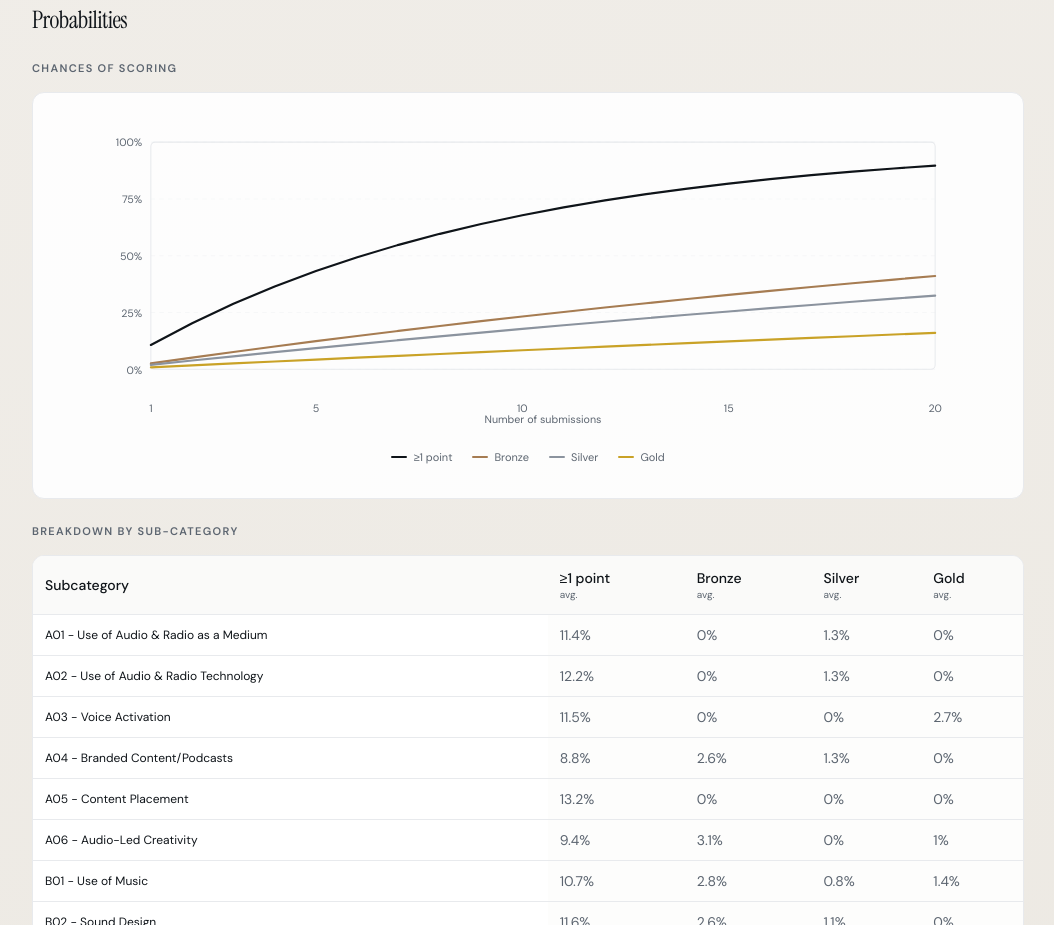
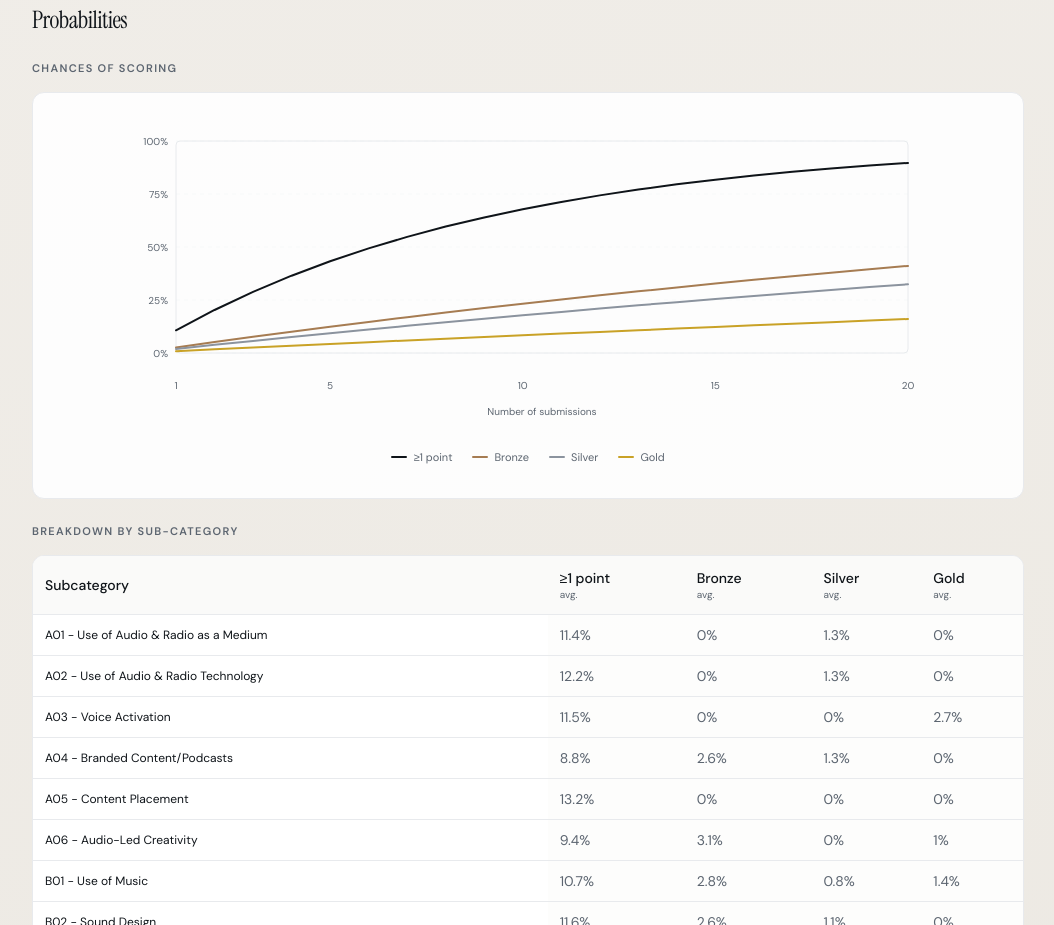
Before and after one commit to inoffensive/CannesDecoded, a React (Vite) app in the folder web/: page /category/audio-radio in a window 1280 px wide. Shown: the part 3100-4025 px from the top of the page, without its empty margins (112-1166 px from the left). Built offline with nearby package versions, Linux system fonts and the light colour scheme.

Commit message:
Chart: space x-axis submission ticks from axis label
Made-with: Cursor

```diff
--- a/web/src/pages/CategoryDetailPage.tsx
+++ b/web/src/pages/CategoryDetailPage.tsx
@@ -901,11 +901,11 @@ function CategoryProbabilityChart({
   const layout = useMemo(() => {
     if (!rates) return null;
     const w = 800;
-    const h = 280;
+    const h = 300;
     const padL = 48;
     const padR = 20;
     const padT = 16;
-    const padB = 52;
+    const padB = 72;
     const iw = w - padL - padR;
     const ih = h - padT - padB;
     const nMax = 20;
@@ -1007,7 +1007,7 @@ function CategoryProbabilityChart({
           <text
             key={n}
             x={xAt(n - 1)}
-            y={h - 12}
+            y={h - 36}
             textAnchor="middle"
             className="fill-[var(--color-cannes-muted)]"
             fontSize={10}
@@ -1017,7 +1017,7 @@ function CategoryProbabilityChart({
         ))}
         <text
           x={padL + layout.iw / 2}
-          y={h - 2}
+          y={h - 10}
           textAnchor="middle"
           className="fill-[var(--color-cannes-muted)]"
           fontSize={10}
```
